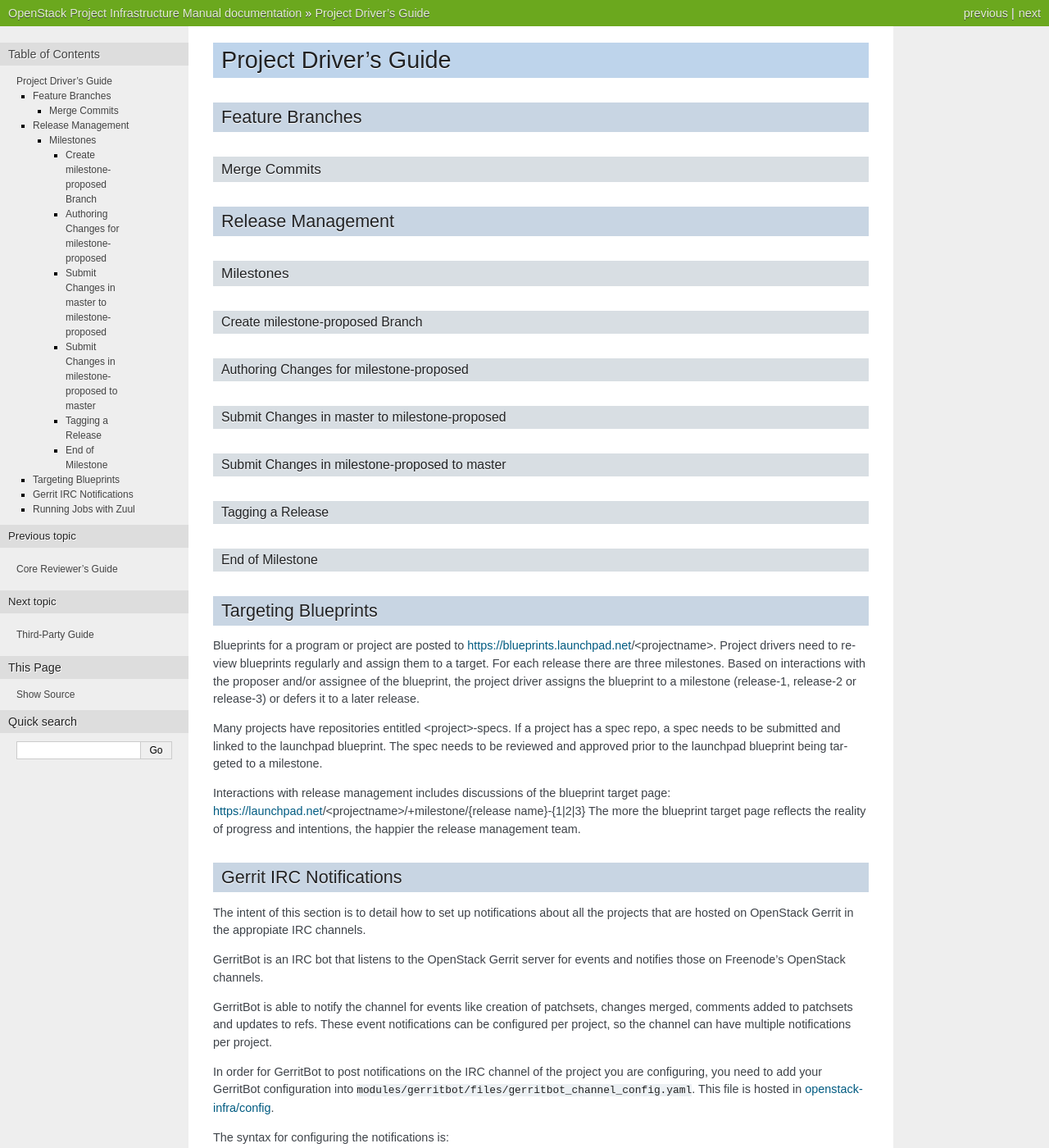
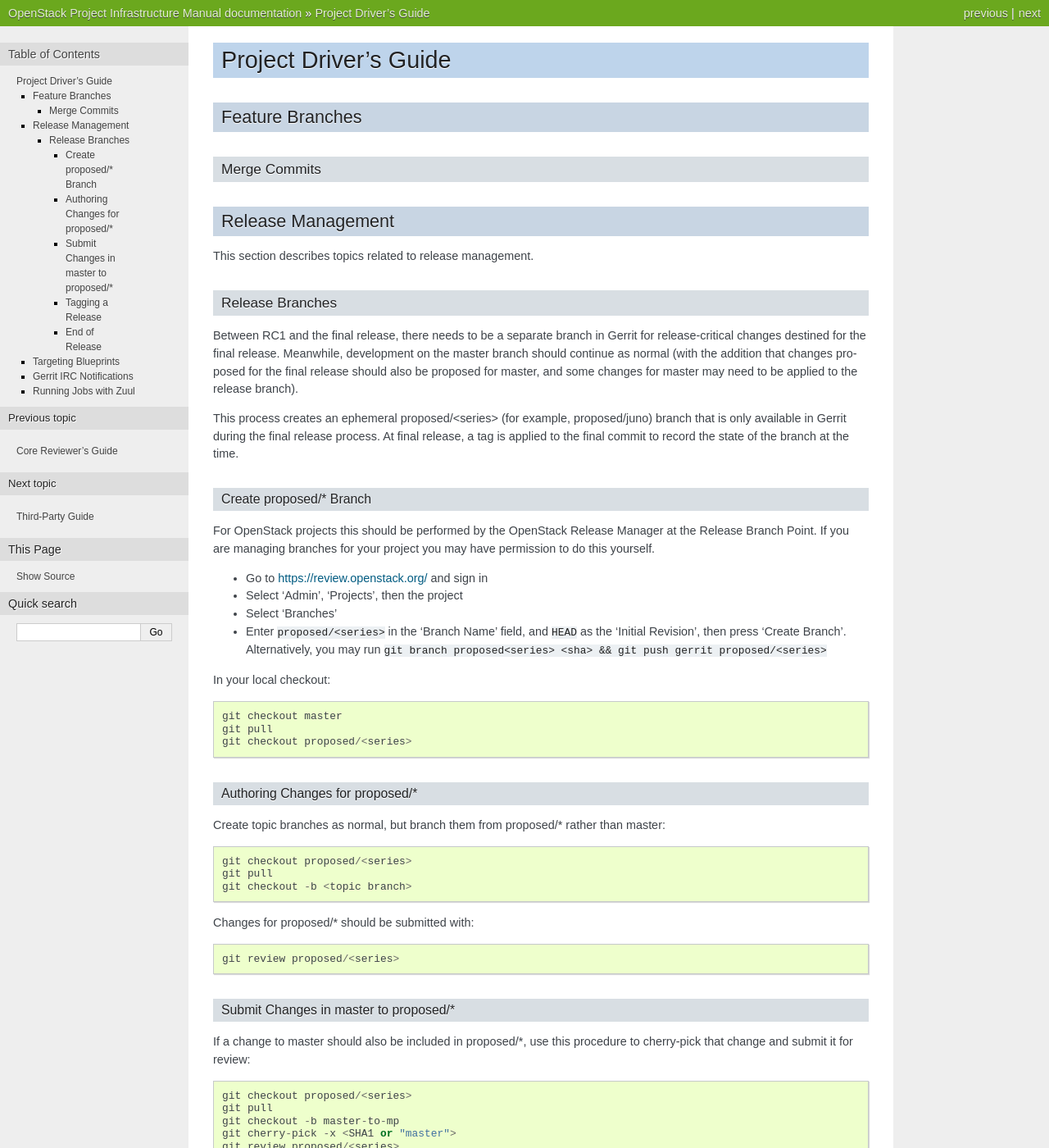
Before and after one commit to openstack-archive/infra-manual, a Sphinx documentation site: the page built from doc/source/drivers.rst, in a window 1280 px wide and 1400 px high. Shown: the whole window at 82% size. Built offline with Sphinx 7.4.7, drawn with Linux system fonts in a browser that asks for light colours; some of the changed text lies outside the part shown.

Commit message:
Add release management content
This is mostly copy/paste from
https://wiki.openstack.org/wiki/GerritJenkinsGit#Release_Management

Change-Id: I19574fe6fc5158ac91e891d3c67498210d36b990
Co-Authored-By:  Thierry Carrez <thierry@openstack.org>

```diff
--- a/doc/source/drivers.rst
+++ b/doc/source/drivers.rst
@@ -14,26 +14,136 @@
 Release Management
 ==================
 
-Milestones
-----------
+This section describes topics related to release management.
 
-Create milestone-proposed Branch
+.. (jeblair) After the other sections move, this should probably
+   mention that actions here require specific permissions, and name
+   what they are.
+
+Release Branches
+----------------
+
+Between RC1 and the final release, there needs to be a separate branch
+in Gerrit for release-critical changes destined for the final
+release. Meanwhile, development on the master branch should continue
+as normal (with the addition that changes proposed for the final
+release should also be proposed for master, and some changes for
+master may need to be applied to the release branch).
+
+This process creates an ephemeral proposed/<series> (for example,
+proposed/juno) branch that is only available in Gerrit during the
+final release process. At final release, a tag is applied to the final
+commit to record the state of the branch at the time.
+
+Create proposed/* Branch
+~~~~~~~~~~~~~~~~~~~~~~~~
+
+For OpenStack projects this should be performed by the OpenStack
+Release Manager at the Release Branch Point.  If you are managing
+branches for your project you may have permission to do this yourself.
+
+* Go to https://review.openstack.org/ and sign in
+* Select 'Admin', 'Projects', then the project
+* Select 'Branches'
+* Enter ``proposed/<series>`` in the 'Branch Name' field, and ``HEAD``
+  as the 'Initial Revision', then press 'Create Branch'.
+  Alternatively, you may run ``git branch proposed<series> <sha> &&
+  git push gerrit proposed/<series>``
+
+In your local checkout::
+
+  git checkout master
+  git pull
+  git checkout proposed/<series>
+
+Authoring Changes for proposed/*
 ~~~~~~~~~~~~~~~~~~~~~~~~~~~~~~~~
 
-Authoring Changes for milestone-proposed
-~~~~~~~~~~~~~~~~~~~~~~~~~~~~~~~~~~~~~~~~
+.. (jeblair) This probably belongs in developer.rst
 
-Submit Changes in master to milestone-proposed
-~~~~~~~~~~~~~~~~~~~~~~~~~~~~~~~~~~~~~~~~~~~~~~
+Create topic branches as normal, but branch them from proposed/\*
+rather than master::
 
-Submit Changes in milestone-proposed to master
-~~~~~~~~~~~~~~~~~~~~~~~~~~~~~~~~~~~~~~~~~~~~~~
+  git checkout proposed/<series>
+  git pull
+  git checkout -b <topic branch>
+
+Changes for proposed/\* should be submitted with::
+
+  git review proposed/<series>
+
+Submit Changes in master to proposed/*
+~~~~~~~~~~~~~~~~~~~~~~~~~~~~~~~~~~~~~~
+.. (jeblair) This probably belongs in developer.rst
+
+If a change to master should also be included in proposed/\*, use this
+procedure to cherry-pick that change and submit it for review::
+
+  git checkout proposed/<series>
+  git pull
+  git checkout -b master-to-mp
+  git cherry-pick -x <SHA1 or "master">
+  git review proposed/<series>
+  git checkout master
+  git branch -D master-to-mp
+
+``git cherry-pick`` master will pick the most recent commit from master
+to apply, if you want a different patch, use the SHA1 of the commit
+instead.
+
+The ``-x`` flag will ensure the commit message records the SHA1 hash of
+the original commit in master.
+
+If there are conflicts when cherry-picking, do not delete the
+'Conflicts' lines GIT adds to the commit message. These are valuable
+to reviewers to identify files which need extra attention.
+
 
 Tagging a Release
 ~~~~~~~~~~~~~~~~~
 
-End of Milestone
-~~~~~~~~~~~~~~~~
+This step should be performed by the OpenStack Release Manager when
+the release is made.  If you are managing your own releases, you may
+have permission to do this yourself.
+
+Tag the tip of the appropriate branch (proposed/<series> for server
+projects, master for clients/libraries) with a release tag and push
+that tag to Gerrit by running the following commands::
+
+  git checkout <branch name>
+  git pull --ff-only
+  git tag -s <version number>
+  git push gerrit <version number>
+
+.. note::
+
+  * Git won't have a remote named gerrit until the first time git-review
+    runs. You may need to run ``git review -s`` before the push.
+
+  * The -s option to git tag signs the tag using GnuPG, so it's
+    important to ensure that the person making the release has a
+    suitable OpenPGP key.
+
+  * Make sure you're only adding a single tag when pushing to
+    gerrit, like in the example above.
+
+  * After a tag is created the release build will get deployed to a
+    repository such as PyPI.
+
+End of Release
+~~~~~~~~~~~~~~
+This step should be performed by the OpenStack Release Manager after
+the release is tagged.
+
+When the release process is complete and the released commit is
+tagged, remove the ``proposed/<series>`` branch. The tag will persist,
+even after the branch is deleted, making it possible to restore the
+state of the tree.
+
+* Go to https://review.openstack.org/ and sign in
+* Select 'Admin', 'Projects', then the project
+* Select 'Branches'
+* Select the checkbox next to 'proposed/<series>' and hit 'Delete'
 
 Targeting Blueprints
 ====================
```
